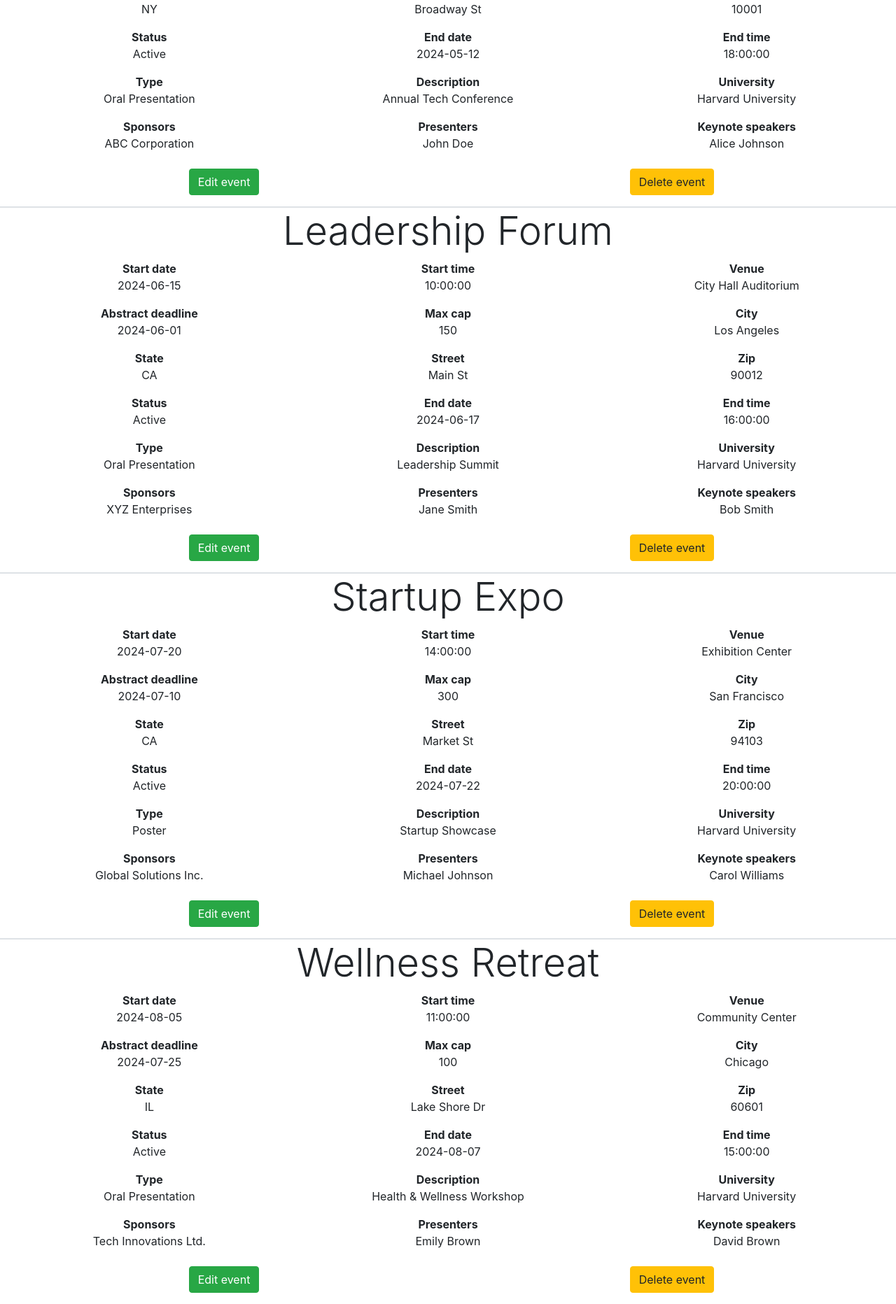
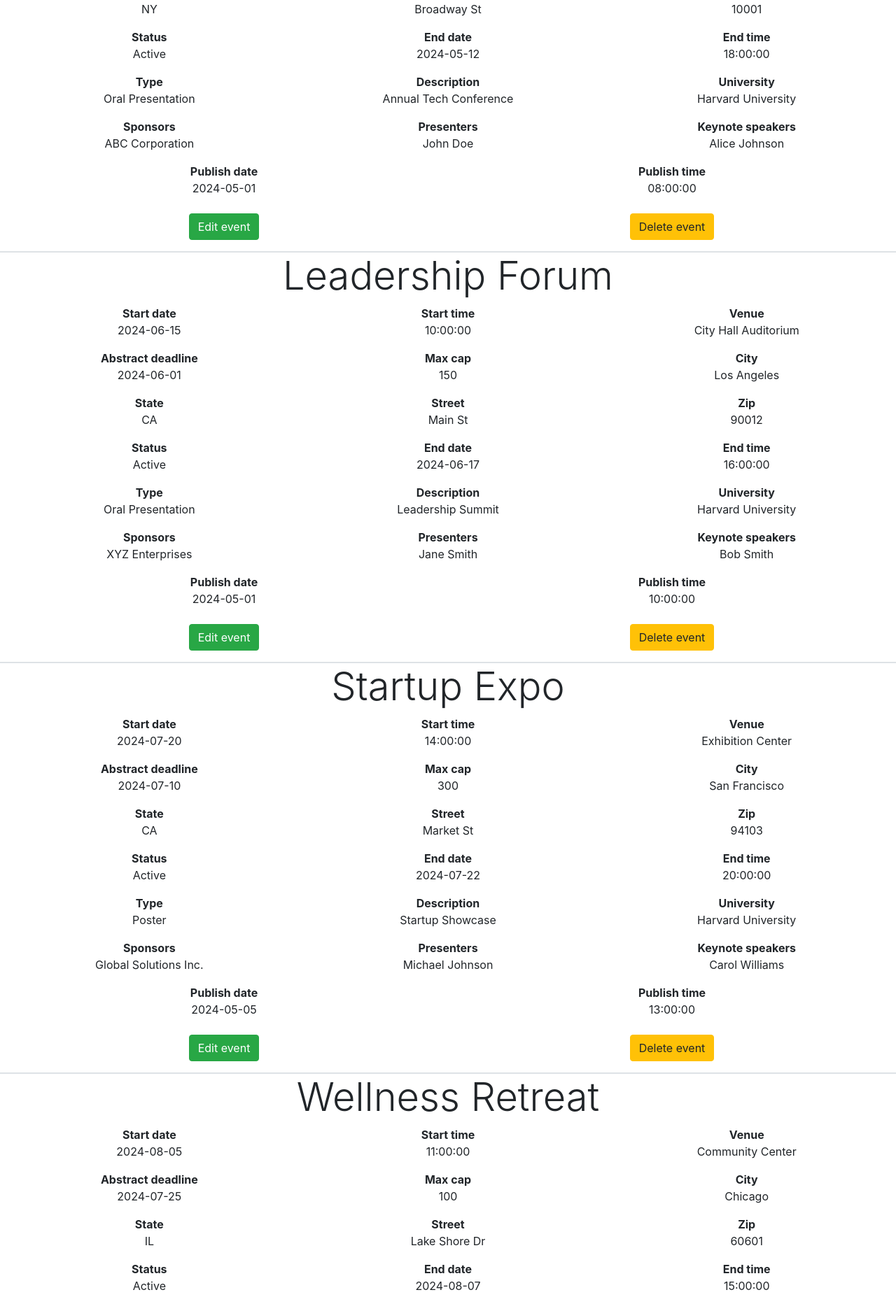
Before and after one commit to KMPG82/CPSC332-Project, a PHP site: page /home.php in a window 1280 px wide. Shown: the part 461-2325 px from the top of the page at 70% size. Run offline with PHP 8.4, Linux system fonts and the light colour scheme; a user stored in the database is signed in; data comes from the database, SQL or seed files in the repository; a stand-in replaces the project's code that opens the database connection.

Commit message:
added display of pub date and time for home

```diff
--- a/php/home.php
+++ b/php/home.php
@@ -180,6 +180,17 @@ try {
 
                 <div class="d-flex justify-content-evenly text-center text-break">
                     <div class="w-75">
+                        <b>Publish date</b><br>
+                        <p><?php echo $row['Pub_date']; ?></p>
+                    </div>
+                    <div class="w-75">
+                        <b>Publish time</b><br>
+                        <p><?php echo $row['Pub_time']; ?></p>
+                    </div>
+                </div>
+
+                <div class="d-flex justify-content-evenly text-center text-break">
+                    <div class="w-75">
                         <?php echo ("<a href='./editevent.php?Event_id=" .$row['Event_id']. "'><button type='button' class='btn btn-success mt-2 mb-3'>Edit event</button></a>") ?>
                     </div>
                     <div class="w-75">
```
